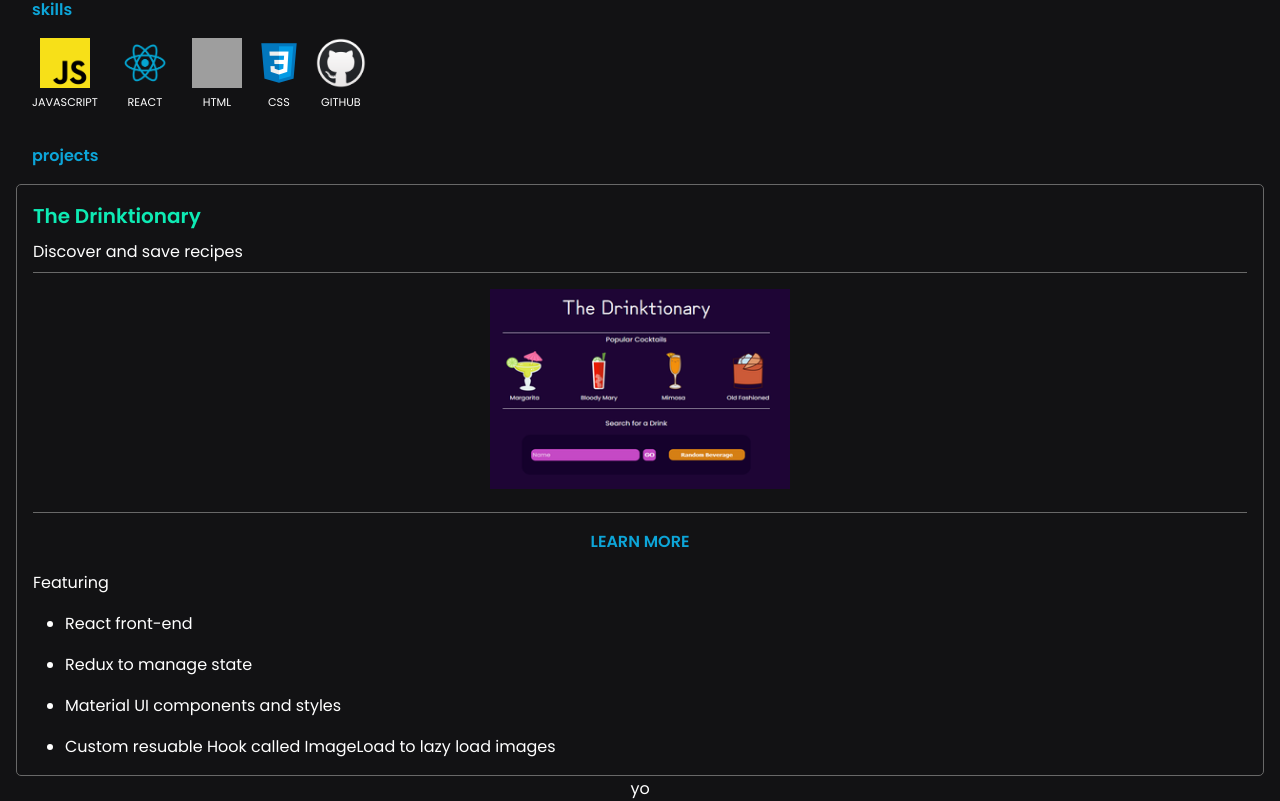
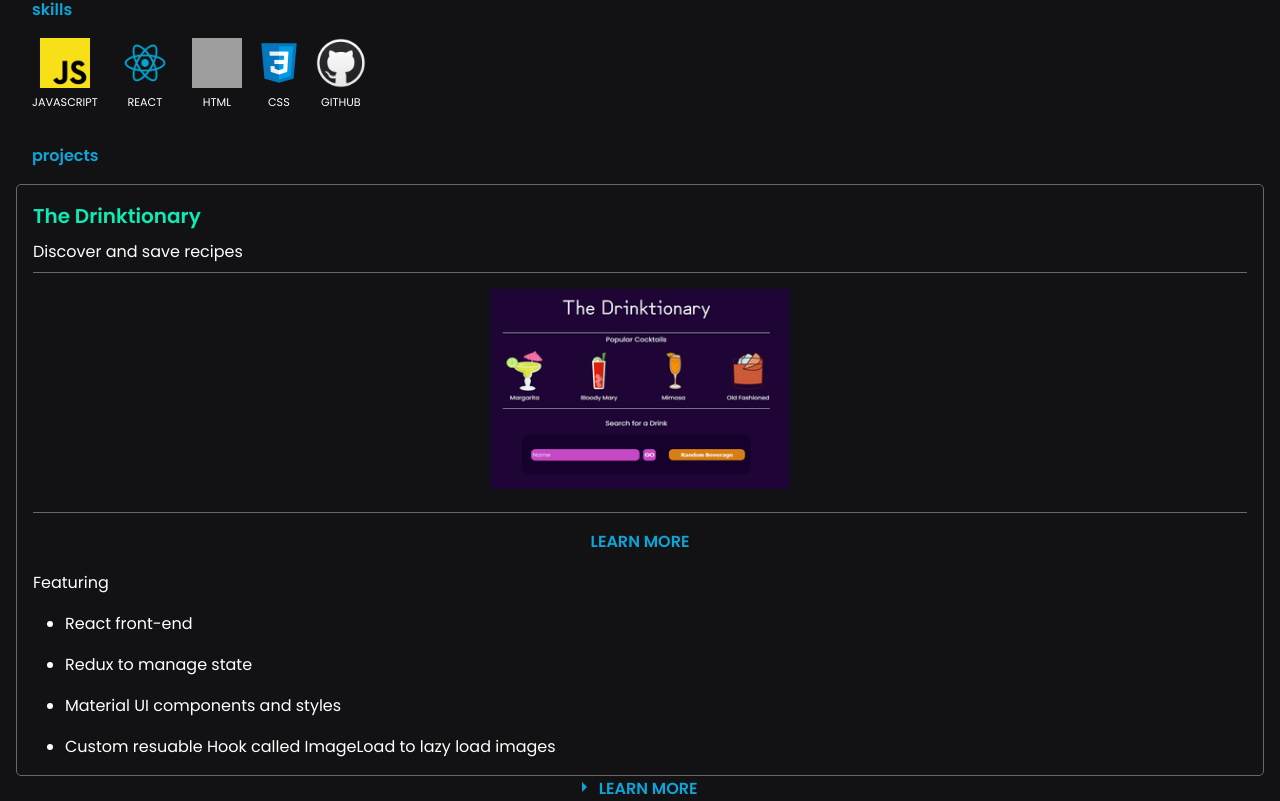
Before and after one commit to shawncace/portfolio, a React (Create React App) app: page / in a window 1280 px wide. Shown: the part 415-1216 px from the top of the page. Built offline with nearby package versions, Linux system fonts and the light colour scheme; grey boxes are pictures that could not be loaded; a web font is replaced by a local one.

Commit message:
toggle test triangle working

```diff
--- a/src/ToggleTest.js
+++ b/src/ToggleTest.js
@@ -1,7 +1,17 @@
 const ToggleTest = () => {
   return (
     <div className='toggle-test-container'>
-      yo
+      <input type="checkbox" id='switch' className='toggle'/>
+      <label htmlFor="switch" className='lbl-toggle'>
+        LEARN MORE
+      </label>
+
+      <div className="collapsible-content">
+        <p>yo</p>
+        <p>yo</p>
+        <p>yo</p>
+        <p>yo</p>
+      </div>
     </div>
   );
 }
--- a/src/index.css
+++ b/src/index.css
@@ -215,4 +215,44 @@ main {
 .toggle-test-container {
   display: flex;
   justify-content: center;
+  flex-direction: column;
+  align-items: center;
 }
+
+.lbl-toggle {
+  color: rgb(13, 165, 216);
+  font-weight: bolder;
+
+  cursor: pointer;
+  transition: all 0.5s ease-out;
+}
+
+.lbl-toggle::before {
+  content: "";
+  display: inline-block;
+  border-top: 5px solid transparent;
+  border-bottom: 5px solid transparent;
+  border-left: 5px solid currentColor;
+  vertical-align: middle;
+  margin-right: 0.7rem;
+  transform: translateY(-2px);
+  transition: transform 0.25s ease-out;
+}
+
+input {
+  display: none;
+}
+
+.collapsible-content {
+  max-height: 0px;
+  overflow: hidden;
+  transition: max-height 0.25s ease-in-out;
+}
+
+.toggle:checked + .lbl-toggle + .collapsible-content {
+  max-height: 100vh;
+}
+
+.toggle:checked + .lbl-toggle::before {
+  transform: rotate(90deg) translateX(-3px);
+}
```
